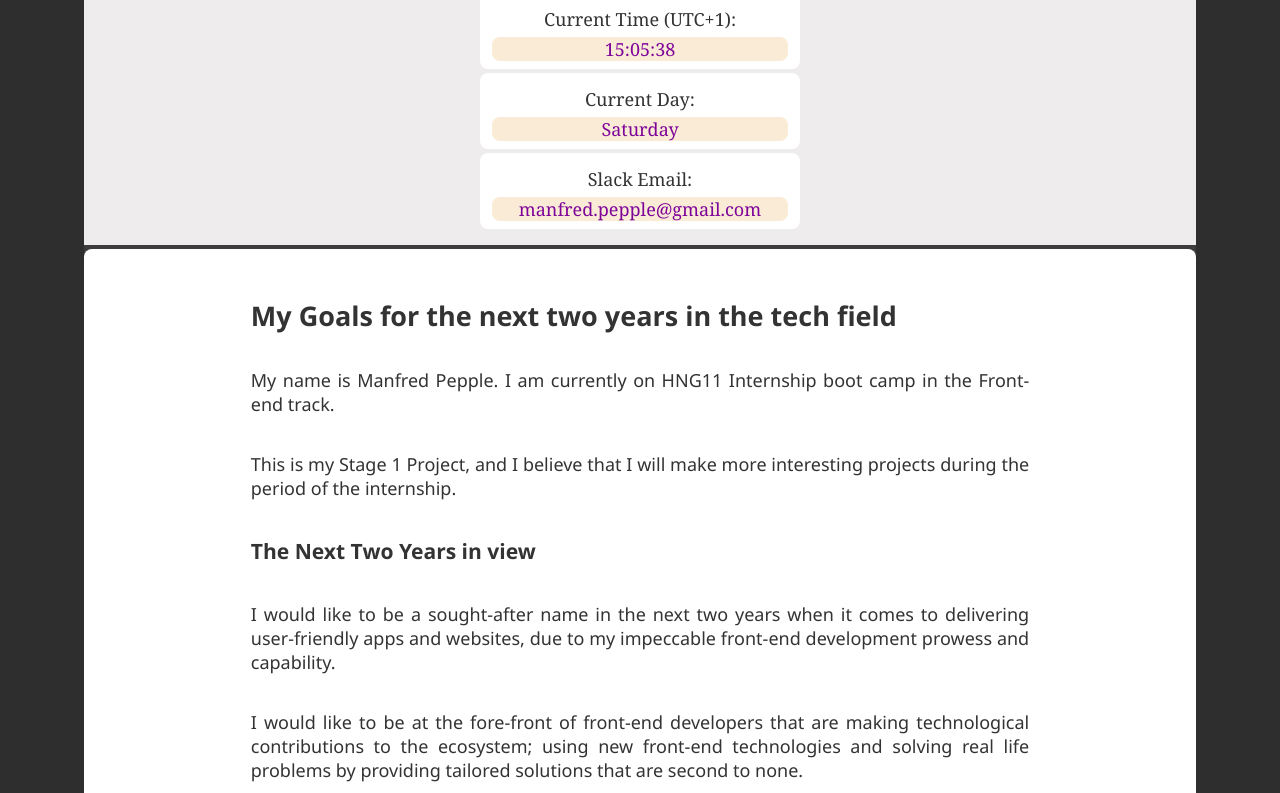
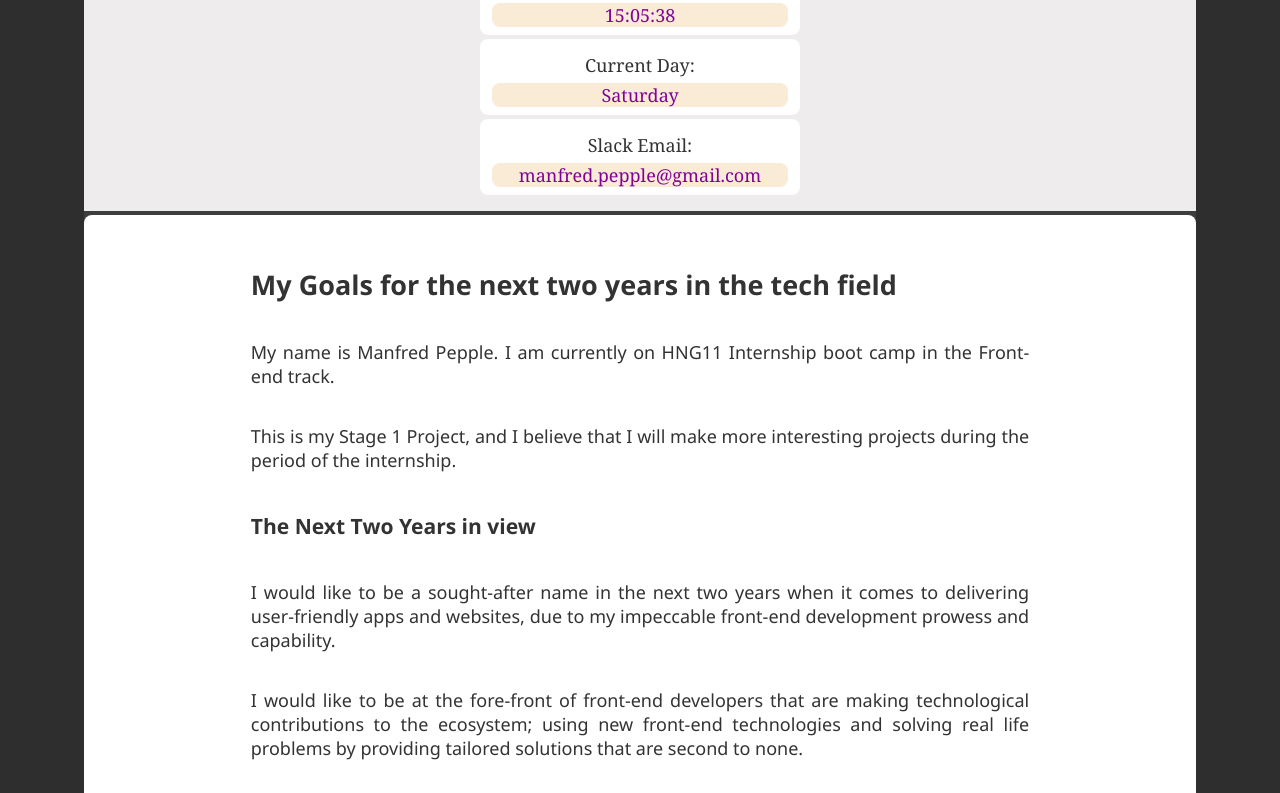
Before and after one commit to fredpep/manfredpepple.github.io, a plain HTML site: page index.html in a window 1280 px wide. Shown: the part 492-1285 px from the top of the page. Drawn offline with Linux system fonts and the light colour scheme.

Commit message:
Update index.css

```diff
--- a/index.css
+++ b/index.css
@@ -25,7 +25,9 @@ th,
 tr {
   color: #333333;
 }
-
+h1, h2, h3 {
+  line-height: 30px;
+}
 .container-header {
   color: rgb(255, 255, 255);
   margin: 0;
```
